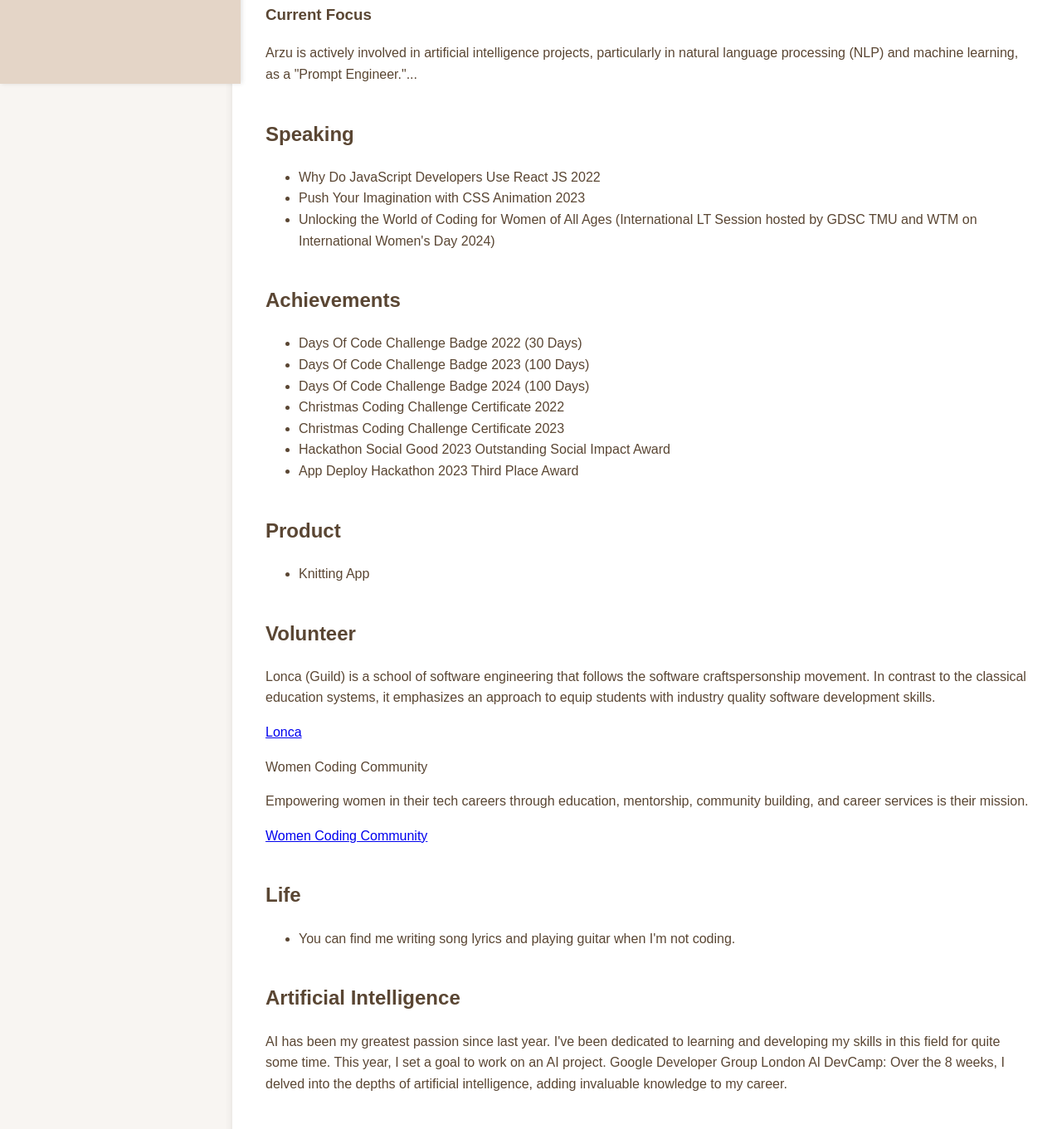
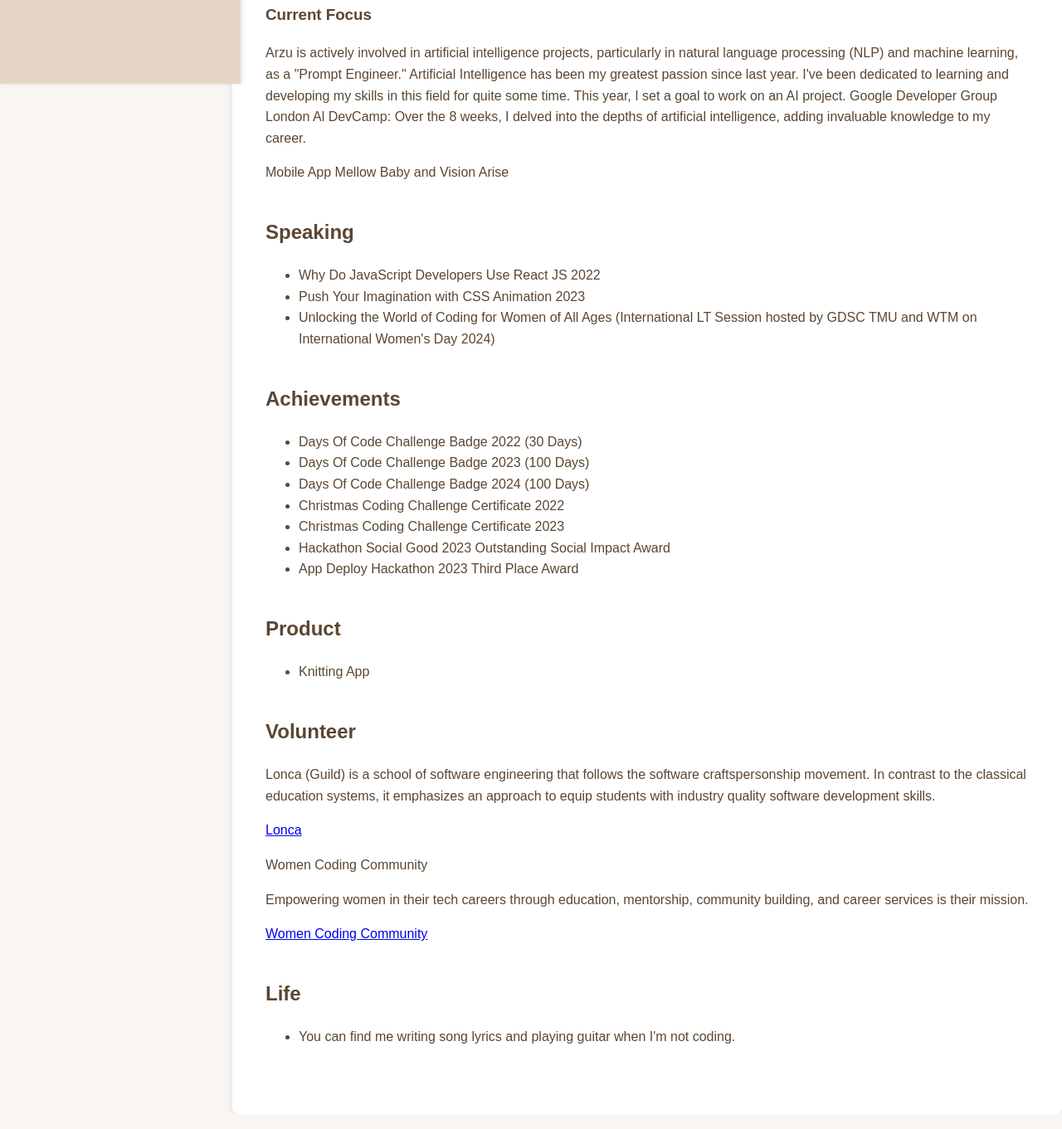
Before and after one commit to arzucaner/arzu-s-lens, a plain HTML site: page index.html in a window 1280 px wide. Shown: the part 739-2100 px from the top of the page at 83% size. Drawn offline with Linux system fonts and the light colour scheme.

Commit message:
Update index.html

```diff
--- a/index.html
+++ b/index.html
@@ -60,7 +60,9 @@
                 </div>
                 <div class="story">
                     <h3>Current Focus</h3>
-                    <p>Arzu is actively involved in artificial intelligence projects, particularly in natural language processing (NLP) and machine learning, as a "Prompt Engineer."...</p>
+                    <p>Arzu is actively involved in artificial intelligence projects, particularly in natural language processing (NLP) and machine learning, as a "Prompt Engineer."
+            Artificial Intelligence has been my greatest passion since last year. I've been dedicated to learning and developing my skills in this field for quite some time. This year, I set a goal to work on an AI project. Google Developer Group London Al DevCamp: Over the 8 weeks, I delved into the depths of artificial intelligence, adding invaluable knowledge to my career.</p>
+            <p> Mobile App Mellow Baby and Vision Arise</p>
                 </div>
             </div>
         </section>
@@ -110,10 +112,6 @@
             </ul>
         </section>
 
-        <section id="ai" class="section-content">
-            <h2>Artificial Intelligence</h2>
-            <p>AI has been my greatest passion since last year. I've been dedicated to learning and developing my skills in this field for quite some time. This year, I set a goal to work on an AI project. Google Developer Group London Al DevCamp: Over the 8 weeks, I delved into the depths of artificial intelligence, adding invaluable knowledge to my career.</p>
-        </section>
     </div>
 
     <script src="script.js"></script>
```
